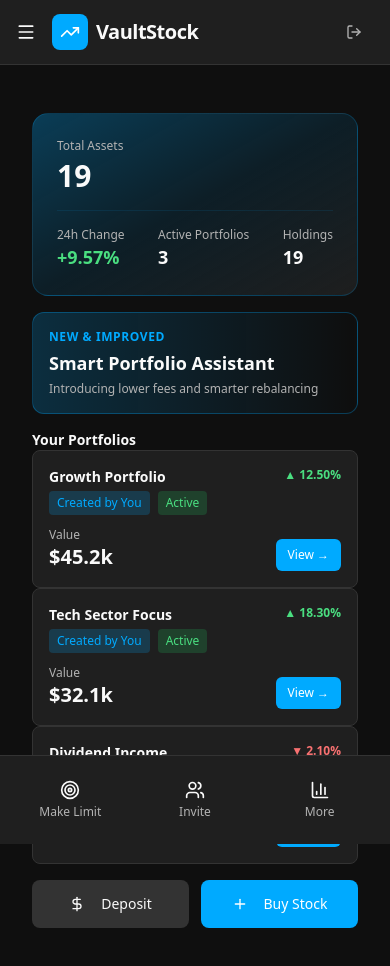
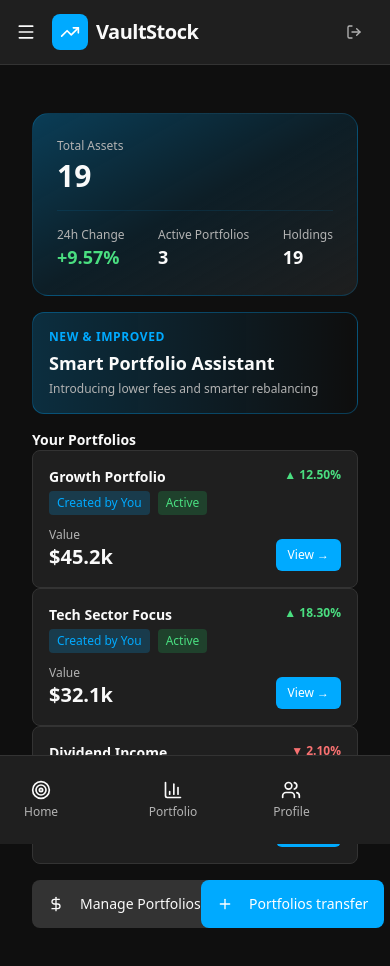
Before and after one commit to Kelechiokpani/stock-portfolio-management, a Next.js app: page /dashboard in a window 390 px wide. Shown: the top 966 px of the page. Built offline with nearby package versions, Linux system fonts and the light colour scheme.

Commit message:
dashboard text modification

```diff
--- a/app/dashboard/page.tsx
+++ b/app/dashboard/page.tsx
@@ -181,30 +181,43 @@ export default function DashboardPage() {
 
           {/* Quick Actions */}
           <div className="grid grid-cols-2 gap-3">
+            <Link href="/dashboard/portfolio">
               <Button className="bg-secondary hover:bg-secondary/80 text-foreground h-12 rounded-lg font-medium">
                 <DollarSign className="w-4 h-4 mr-2" />
-              Deposit
+                Manage Portfolios
               </Button>
+            </Link>
+
+            <Link href="/dashboard/transfer">
               <Button className="bg-primary hover:bg-primary/90 text-primary-foreground h-12 rounded-lg font-medium">
                 <Plus className="w-4 h-4 mr-2" />
-              Buy Stock
+                 Portfolios transfer
               </Button>
+            </Link>
           </div>
 
           {/* Bottom Action Menu */}
-          <div className="grid grid-cols-3 gap-2 bg-card border-t border-border fixed bottom-0 left-0 right-0 p-3 lg:hidden">
+          <div
+              className="grid grid-cols-3 gap-2 bg-card border-t border-border fixed bottom-0 left-0 right-0 p-3 lg:hidden">
+            <Link href="/dashboard">
               <button className="flex flex-col items-center gap-1 p-3 hover:bg-secondary rounded-lg transition">
-              <Target className="w-5 h-5 text-foreground" />
-              <p className="text-xs text-muted-foreground">Make Limit</p>
+                <Target className="w-5 h-5 text-foreground"/>
+                <p className="text-xs text-muted-foreground">Home</p>
               </button>
+            </Link>
+            <Link href="/dashboard/portfolio">
             <button className="flex flex-col items-center gap-1 p-3 hover:bg-secondary rounded-lg transition">
-              <Users className="w-5 h-5 text-foreground" />
-              <p className="text-xs text-muted-foreground">Invite</p>
+              <BarChart3 className="w-5 h-5 text-foreground"/>
+              <p className="text-xs text-muted-foreground">Portfolio</p>
             </button>
+            </Link>
+            <Link href="/dashboard/profile">
             <button className="flex flex-col items-center gap-1 p-3 hover:bg-secondary rounded-lg transition">
-              <BarChart3 className="w-5 h-5 text-foreground" />
-              <p className="text-xs text-muted-foreground">More</p>
+              <Users className="w-5 h-5 text-foreground"/>
+              <p className="text-xs text-muted-foreground">Profile</p>
             </button>
+            </Link>
+
           </div>
         </div>
 
```
Lines whose indentation alone changed are shown as unchanged.
